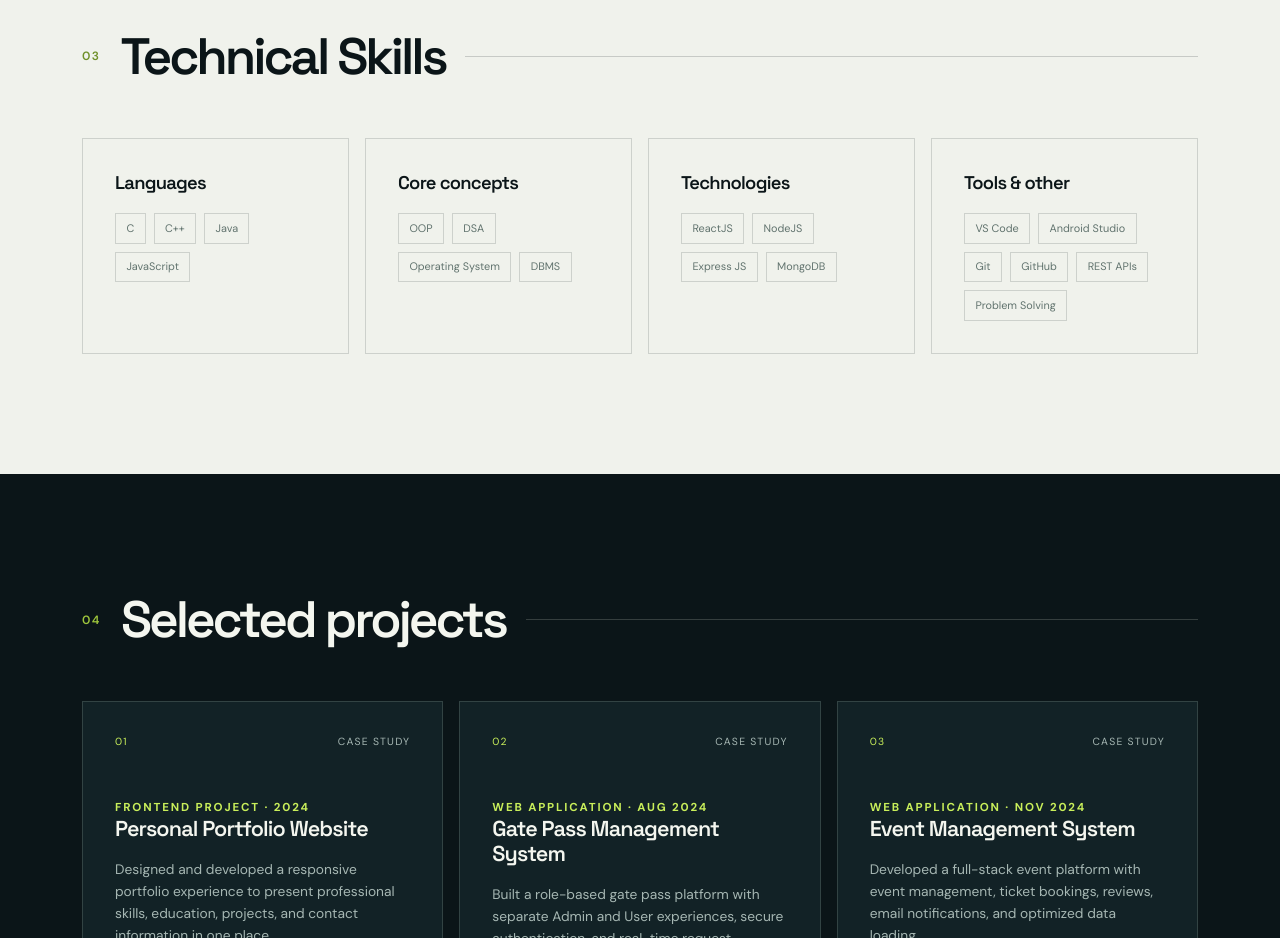
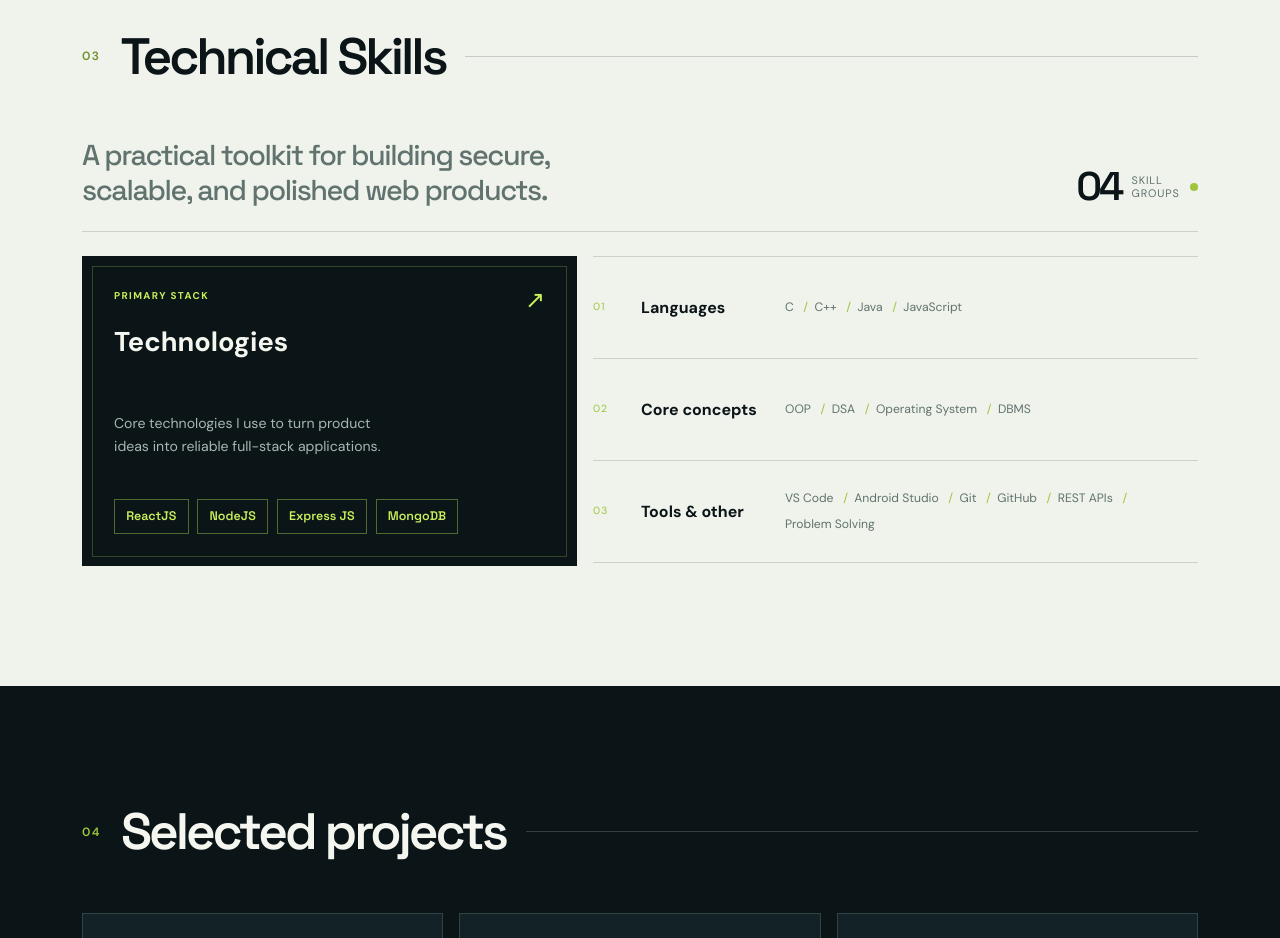
Before and after one commit to rohitverma9773/portfolio01, a React (Vite) app: page / in a window 1280 px wide. Shown: the part 2700-3638 px from the top of the page. Built offline with nearby package versions, Linux system fonts and the light colour scheme.

Commit message:
Enhance Skills component layout and content
Added introductory text and restructured skills display.

```diff
--- a/src/components/Skills.jsx
+++ b/src/components/Skills.jsx
@@ -13,6 +13,7 @@ const Skills = () => {
     {
       title: 'Technologies',
       skills: ['ReactJS', 'NodeJS', 'Express JS', 'MongoDB'],
+      featured: true,
     },
     {
       title: 'Tools & other',
@@ -20,21 +21,39 @@ const Skills = () => {
     },
   ];
 
+  const primaryStack = skillCategories.find((category) => category.featured);
+  const supportingSkills = skillCategories.filter((category) => !category.featured);
+
   return (
     <section id="skills" className="section section-muted">
       <div className="container">
         <div className="section-heading"><span className="section-index">03</span><h2 className="section-title">Technical Skills</h2><span className="heading-line" /></div>
-        <div className="skills-grid">
-          {skillCategories.map((category) => (
-            <div key={category.title} className="card">
-              <h3>{category.title}</h3>
-              <div className="tags">
-                {category.skills.map((skill) => (
-                  <span key={skill} className="tag">{skill}</span>
-                ))}
-              </div>
+        <div className="skills-intro">
+          <p className="skills-lead">A practical toolkit for building secure, scalable, and polished web products.</p>
+          <div className="skills-summary"><strong>04</strong><span>skill<br />groups</span><i /></div>
+        </div>
+        <div className="skills-showcase">
+          <article className="primary-stack-panel">
+            <div className="primary-stack-header">
+              <div><span className="skill-label">Primary stack</span><h3>{primaryStack.title}</h3></div>
+              <span className="stack-arrow">↗</span>
             </div>
-          ))}
+            <p>Core technologies I use to turn product ideas into reliable full-stack applications.</p>
+            <div className="primary-stack-tags">
+              {primaryStack.skills.map((skill) => <span key={skill}>{skill}</span>)}
+            </div>
+          </article>
+          <div className="skills-list">
+            {supportingSkills.map((category, index) => (
+              <article key={category.title} className="skill-row">
+                <span className="skill-row-number">0{index + 1}</span>
+                <h3>{category.title}</h3>
+                <div className="skill-row-tags">
+                  {category.skills.map((skill) => <span key={skill}>{skill}</span>)}
+                </div>
+              </article>
+            ))}
+          </div>
         </div>
       </div>
     </section>
```
